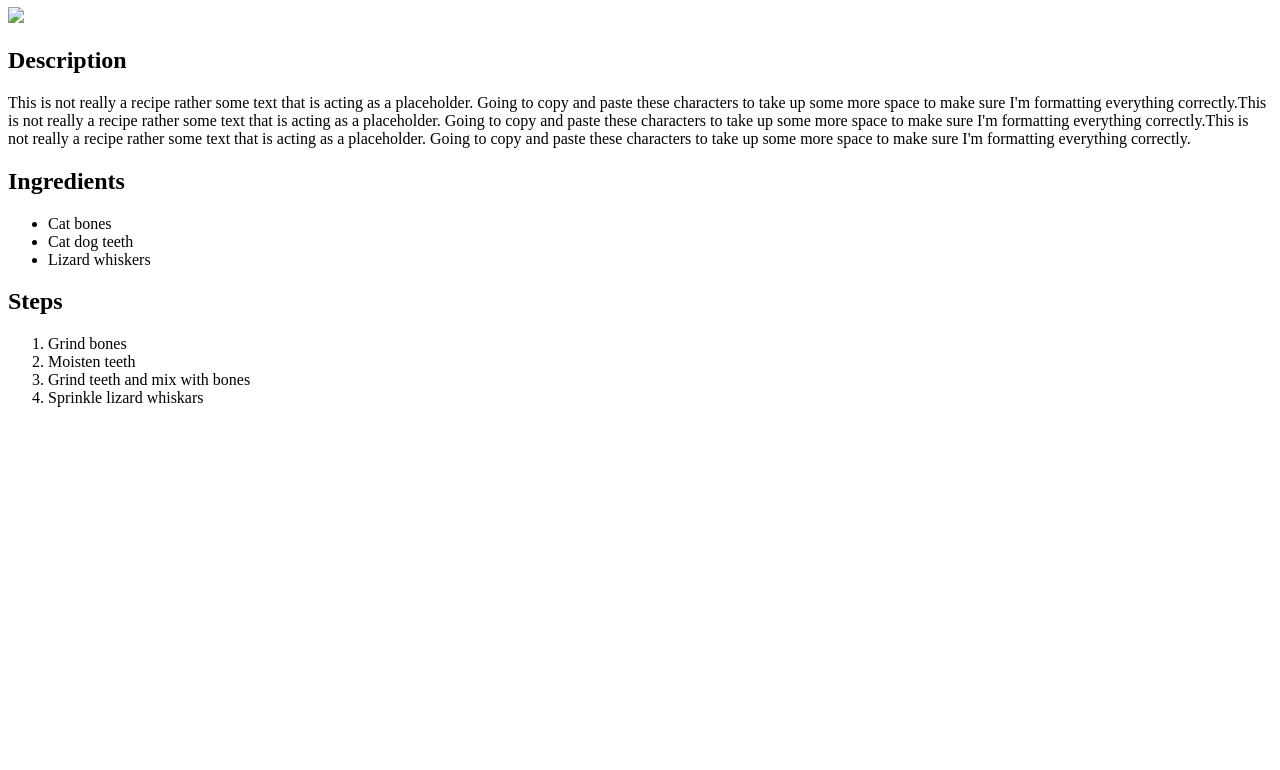
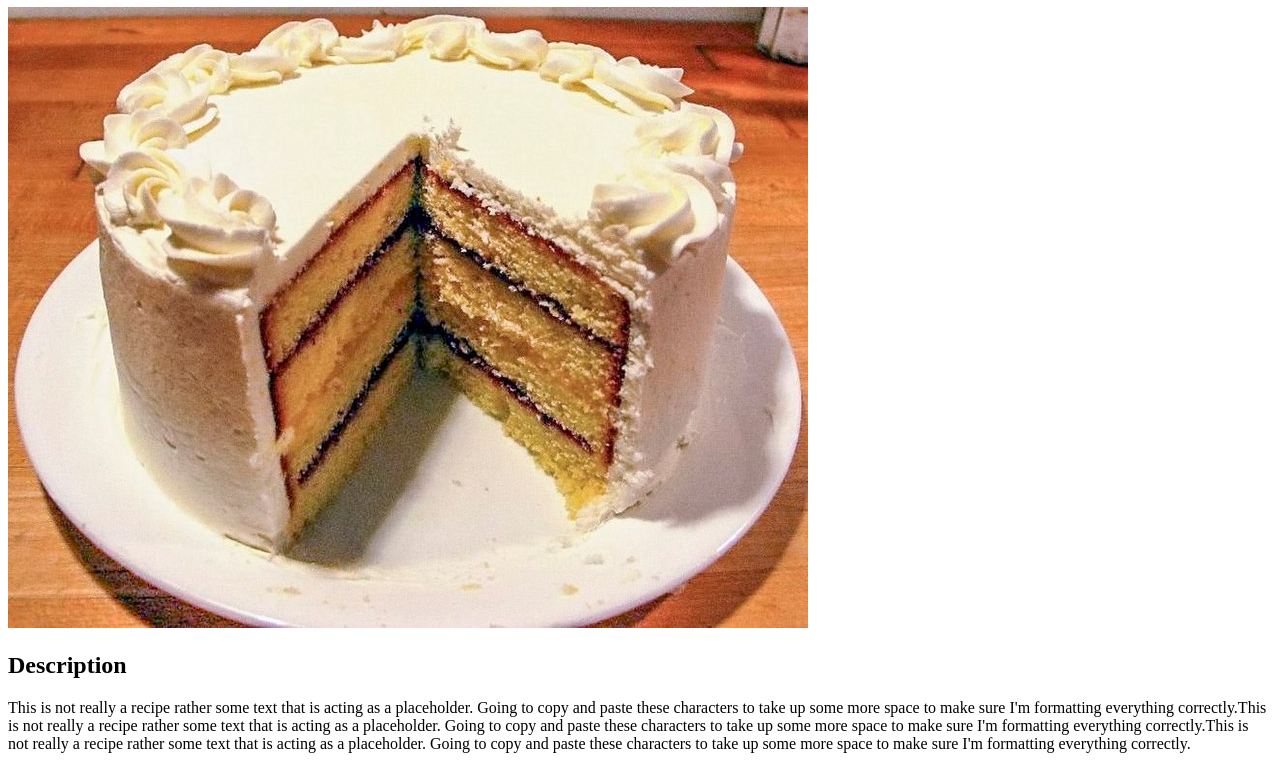
Before and after one commit to mikemcgilly/odin-recipes, a plain HTML site: page recipes/cake.html in a window 1280 px wide. Shown: the part 73-843 px from the top of the page. Before the commit the page ends 800 px from the top, so only its background shows below. Drawn offline with Linux system fonts and the light colour scheme.

Commit message:
fixing cake image

```diff
--- a/recipes/cake.html
+++ b/recipes/cake.html
@@ -8,7 +8,7 @@
 </head>
 <body>
     <h1>Cake</h1>
-    <img src="../images/cake.jpg alt="Cake">
+    <img src="../images/cake.jpg" alt="Cake">
     <h2>Description</h2>
     <p>This is not really a recipe rather some text that is acting as a placeholder. Going to copy and paste these characters to take up some more space to make sure I'm formatting everything correctly.This is not really a recipe rather some text that is acting as a placeholder. Going to copy and paste these characters to take up some more space to make sure I'm formatting everything correctly.This is not really a recipe rather some text that is acting as a placeholder. Going to copy and paste these characters to take up some more space to make sure I'm formatting everything correctly.</p>
     <h2>Ingredients</h2>
```
